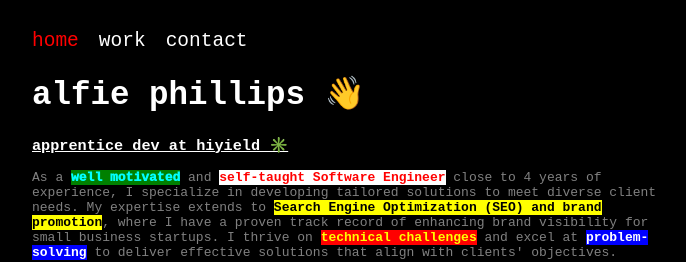
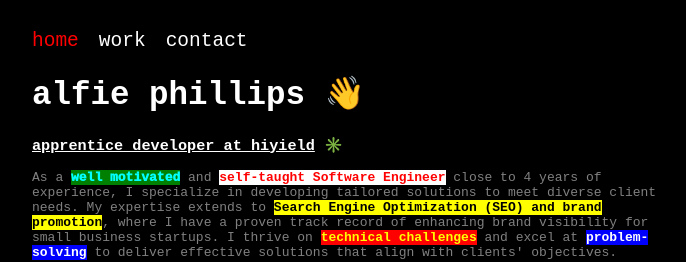
Before and after one commit to alfiephillips/web, a Next.js app: page / in a window 1280 px wide. Shown: the top 262 px of the page, without its empty margins (288-974 px from the left). Built offline with nearby package versions, Linux system fonts and the light colour scheme.

Commit message:
Update index.js

```diff
--- a/pages/index.js
+++ b/pages/index.js
@@ -17,7 +17,7 @@ const HomePage = () => {
         <NavLink href="/contact">contact</NavLink>
       </Navbar>
       <Title>alfie phillips 👋</Title>
-      <h3><u>apprentice dev at hiyield ✳️</u></h3>
+      <h3><u>apprentice developer at hiyield</u>&nbsp;✳️</h3>
       <Description>
         As a <Highlight $bgcolor="green" $color="aqua" $weight="1000">well motivated</Highlight> and <Highlight $color="red" $weight="900">self-taught Software Engineer</Highlight> close to 4 years of experience, I specialize in
         developing tailored solutions to meet diverse client needs. My expertise extends to <Highlight $bgcolor="yellow" $weight="700">Search Engine
```
